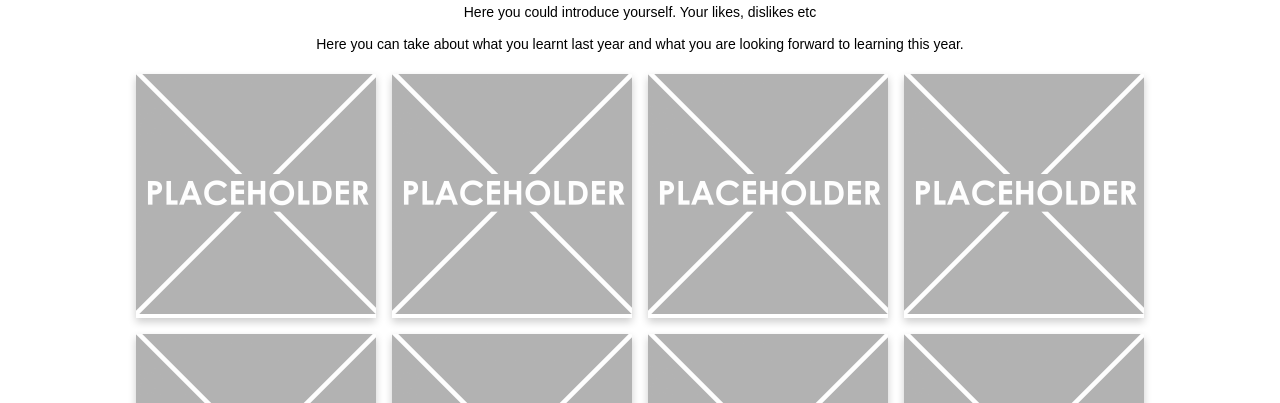
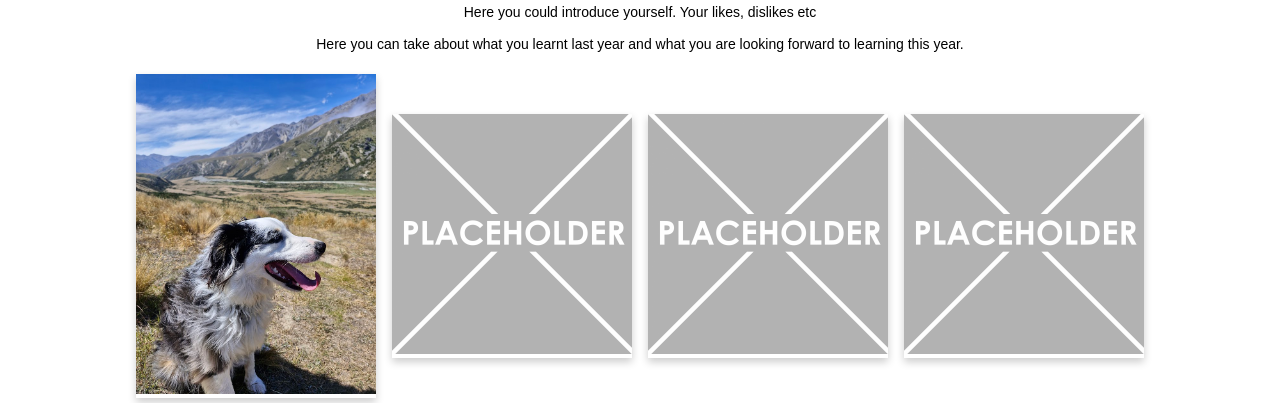
Before and after one commit to iAmStos/Mr-OSullivans-Year-10-Website, a plain HTML site: page index.html in a window 1280 px wide. Shown: the part 397-800 px from the top of the page. Drawn offline with Linux system fonts and the light colour scheme; a web font is replaced by a local one.

Commit message:
Added Atemis picture

```diff
--- a/index.html
+++ b/index.html
@@ -43,7 +43,7 @@
       <div class='container'>
         <!-- item 1 starts here-->
         <div class='item'>
-          <img src="images/placeholder.png" alt="please replace me">
+          <img src="images/artemis_hiking.jpg" alt="please replace me">
         </div>
         <!-- end of item 1 -->
         <!-- item 2 starts here-->
```
Also changed, not shown: images/artemis_hiking.jpg (added).
